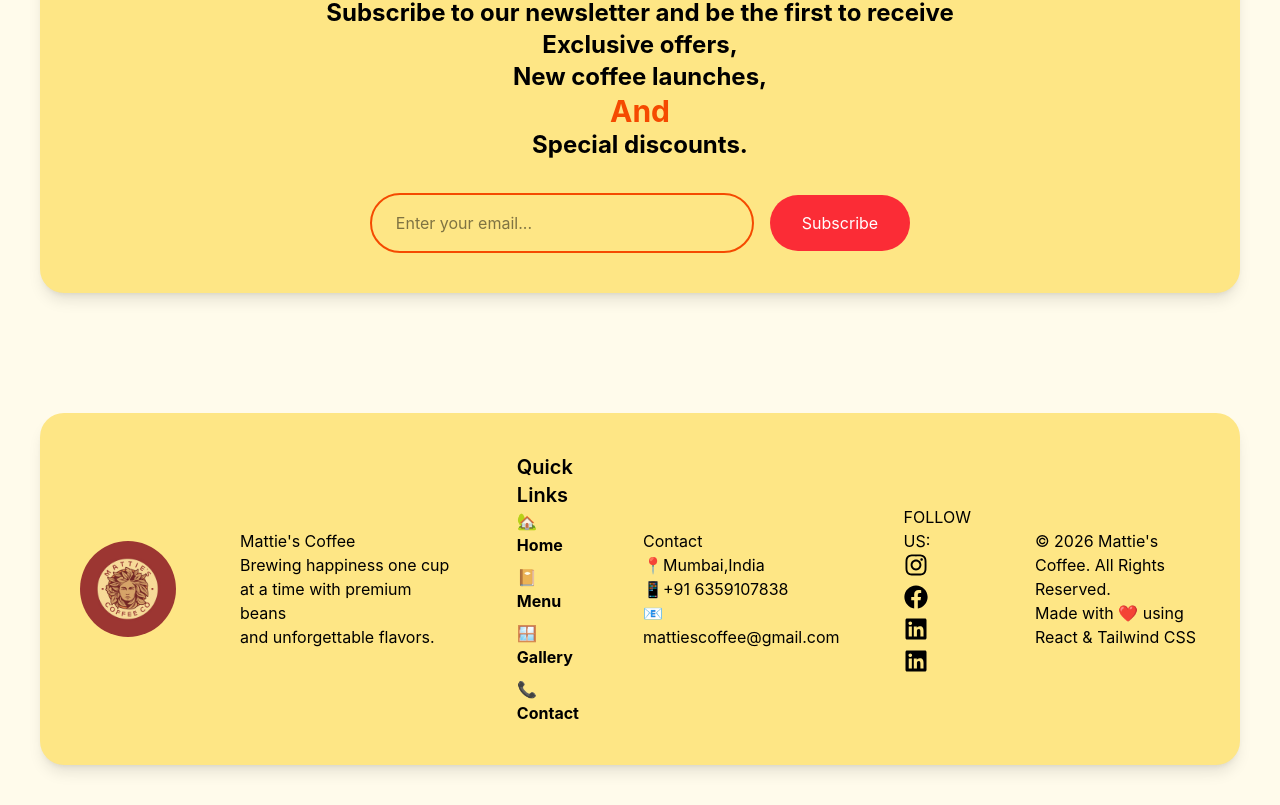
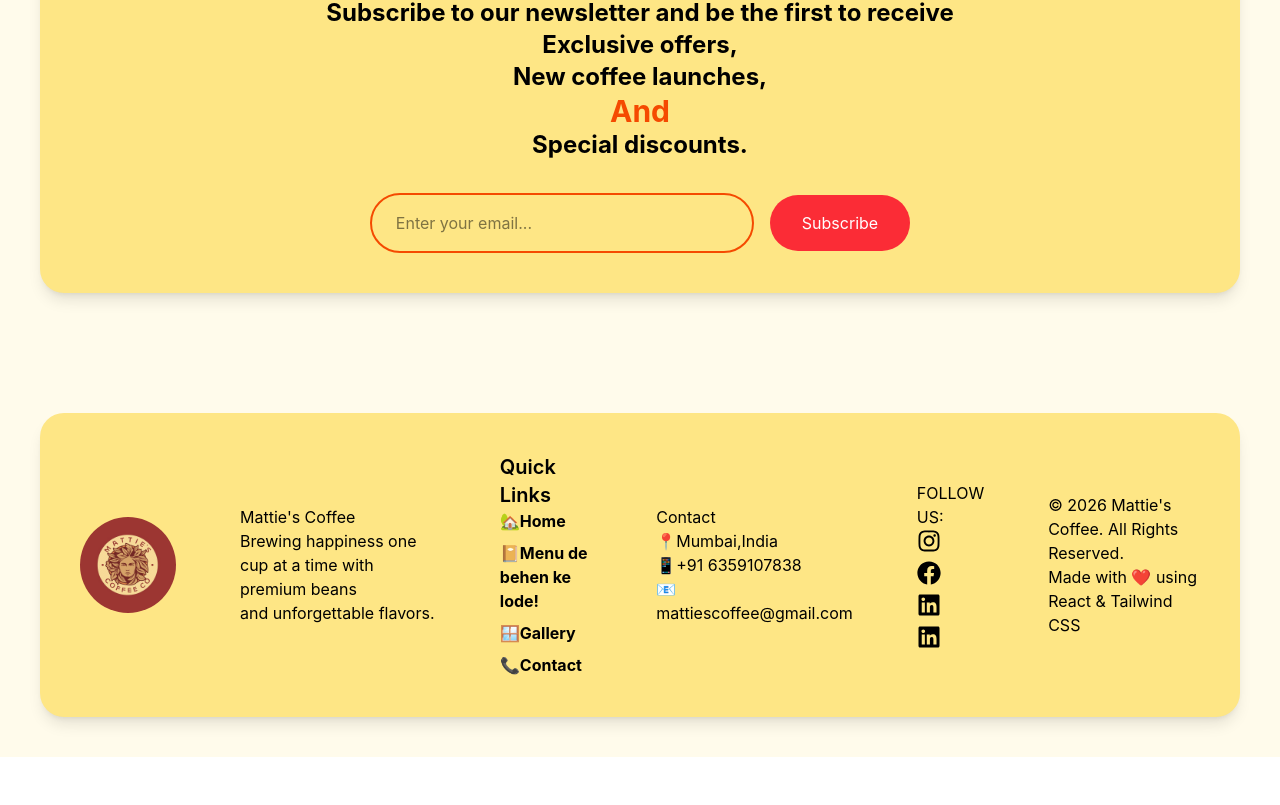
Before and after one commit to siddhant07-ops/matties-coffee, a React (Vite) app: page / in a window 1280 px wide. Shown: the part 4517-5322 px from the top of the page. After the commit the page ends 5274 px from the top, so only its background shows below. Built offline with nearby package versions, Linux system fonts and the light colour scheme.

Commit message:
Update Footer.jsx

```diff
--- a/src/components/Footer.jsx
+++ b/src/components/Footer.jsx
@@ -35,7 +35,7 @@
                       </li>
 
                       <li className="hover:text-amber-700 font-bold `cursor-pointer transition">
-                      📔Menu
+                      📔Menu de behen ke lode!
                       </li>
 
                       <li className="hover:text-amber-700 font-bold cursor-pointer transition">
```
